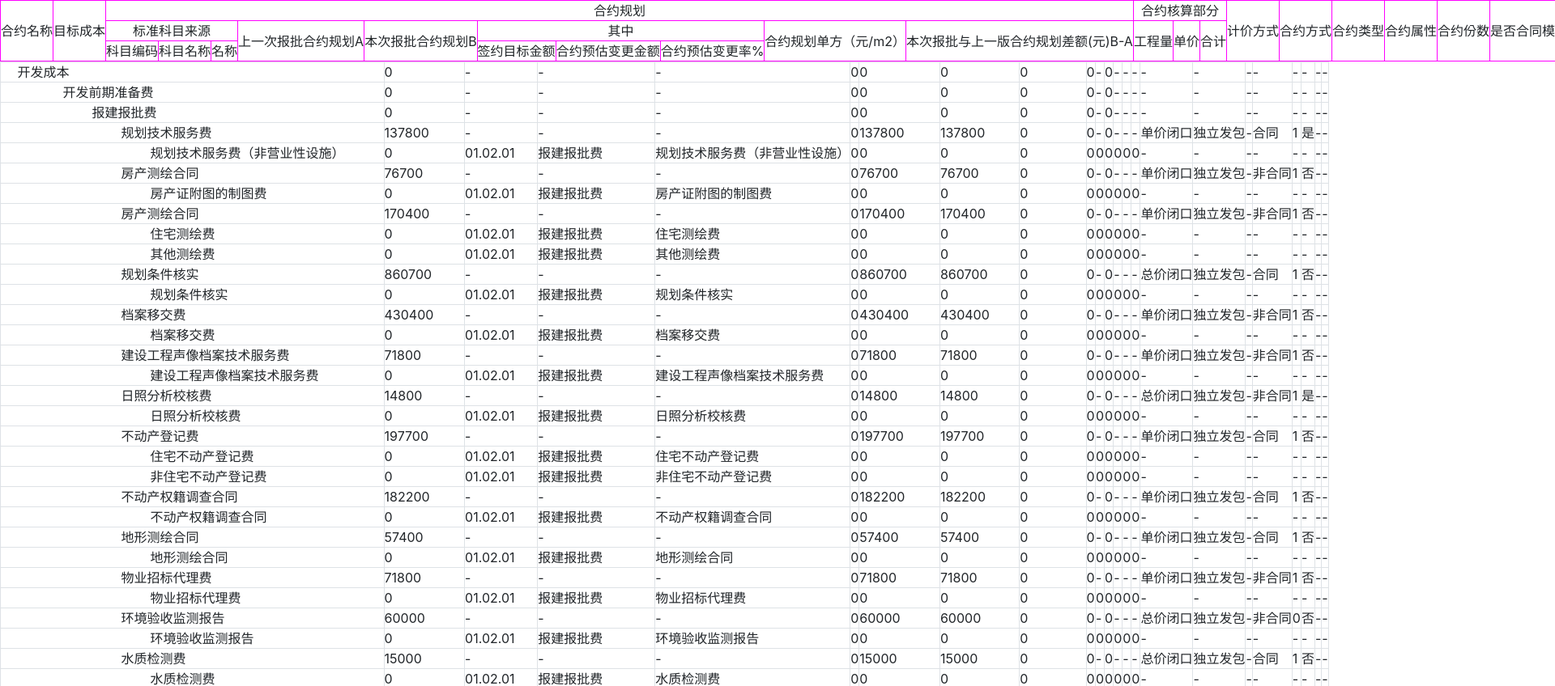
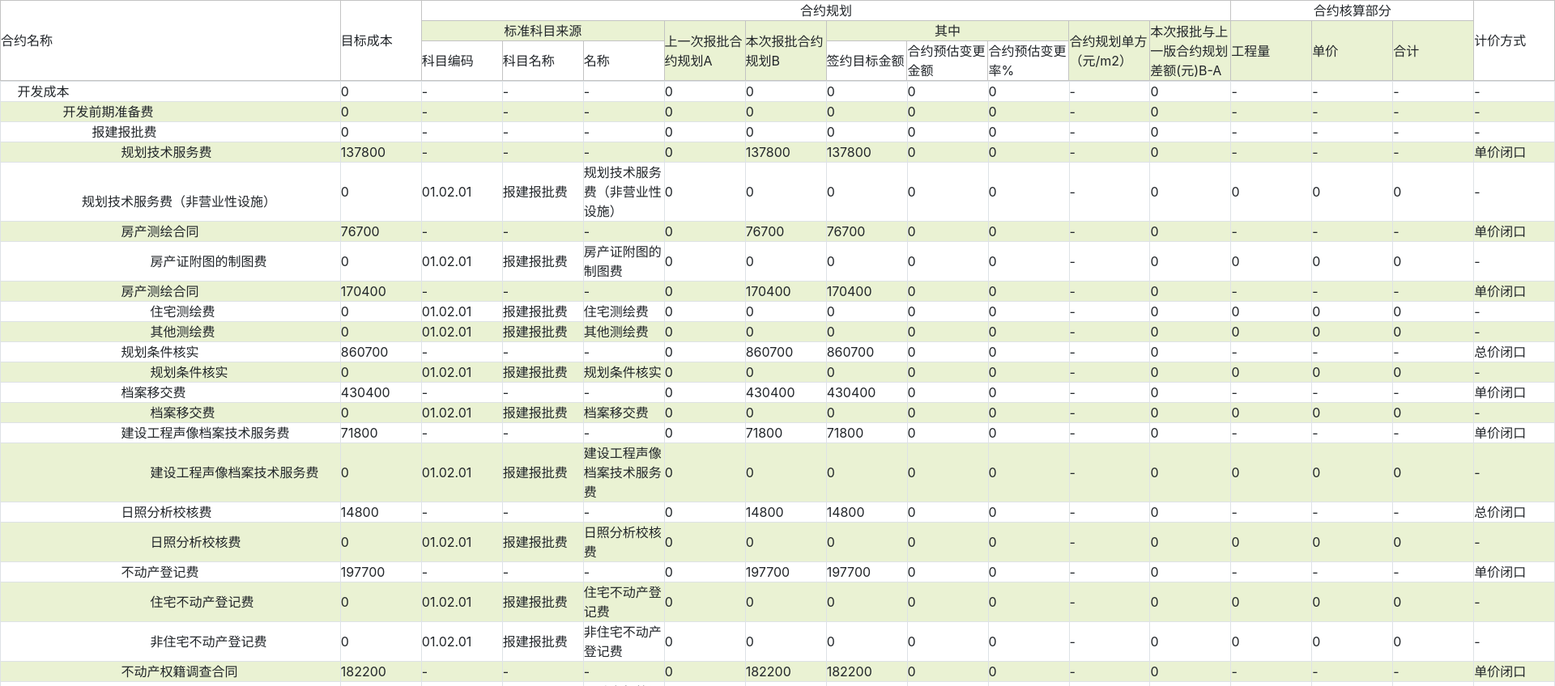
Before and after one commit to dn3908/TreeEditGrid, a plain HTML site: page index_group2.html in a window 1280 px wide. Shown: the top 848 px of the page at 81% size, 1920 px wide, since content can reach past the window. Drawn offline with nearby package versions, Linux system fonts and the light colour scheme.

Commit message:
固定上下两表

```diff
--- a/index_group2.html
+++ b/index_group2.html
@@ -44,29 +44,11 @@
         color: #0AAF88;
     }
 
+    table{border-collapse: collapse;border: 1px solid #9CF;max-width: none!important;}
+table thead td,table.set_border th{font-weight:bold;background-color:White;}
+table tr:nth-child(even){background-color:#EAF2D3;}
+table td,table.border th{border:1px solid #C3C3C3;}
 
-    /*表头单元格(这里将表头单元格的样式设置成了和单元格一样,实际中可以改变)*/
-    table tr th {
-        border: 1px solid #FF00FF;
-        overflow: hidden;
-        /*超出长度的内容不显示*/
-        word-wrap: break-word; /*内容将在边界内换行,这里显示省略号,所以不需要了 */
-        /* word-break: break-all; */
-        /*字内断开*/
-        text-overflow: ellipsis;
-        /*当对象内文本溢出时显示省略标记（…），省略标记插入的位置是最后一个字符*/
-        white-space: nowrap;
-    }
-
-    /*单元格样式*/
-    table tr td {
-        border: 1px solid #FF00FF;
-        overflow: hidden;
-         word-wrap: break-word; /*内容将在边界内换行,这里显示省略号,所以不需要了 */
-        /* word-break: break-all; */
-        text-overflow: ellipsis;
-        white-space: nowrap;
-    }
 
 </style>
 
@@ -89,7 +71,7 @@
                 <th rowspan="3">合约名称</th>
                 <th rowspan="3">目标成本</th>
                 <th colspan="10" align="center">合约规划</th>
-                <th colspan="3" align="center">合约核算部分</th>
+                <th colspan="3"  align="center">合约核算部分</th>
                 <th rowspan="3">计价方式</th>
                 <th rowspan="3">合约方式</th>
                 <th rowspan="3">合约类型</th>
@@ -150,37 +132,52 @@
             expandAll: true,  //是否全部展开
             columns: [{
                 field: 'name',
-                width: 300
+                width: 420
             }, {
-                field: 'planAmountTotal'
+                field: 'planAmountTotal',
+                width: 100
             }, {
-                field: 'standardTitleCode'
+                field: 'standardTitleCode',
+                width: 100
             }, {
-                field: 'standardTitleName'
+                field: 'standardTitleName',
+                width: 100
             }, {
-                field: 'subjectName'
+                field: 'subjectName',
+                width: 100
             }, {
-                field: 'beforePlanAmountTotal'
+                field: 'beforePlanAmountTotal',
+                width: 100
             }, {
-                field: 'planAmountTotal'
+                field: 'planAmountTotal',
+                width: 100
             }, {
-                field: 'fixContractAmountTotal'
+                field: 'fixContractAmountTotal',
+                width: 100
             }, {
-                field: 'fixChangeAmountTotal'
+                field: 'fixChangeAmountTotal',
+                width: 100
             }, {
-                field: 'fixChangeScale'
+                field: 'fixChangeScale',
+                width: 100
             }, {
-                field: 'priceValue'
+                field: 'prziceValue',
+                width: 100
             }, {
-                field: 'diffPlanAmountTotal'
+                field: 'diffPlanAmountTotal',
+                width: 100
             }, {
-                field: 'quantityOfWorkValue'
+                field: 'quantityOfWorkValue',
+                width: 100
             }, {
-                field: 'priceValue'
+                field: 'priceValue',
+                width: 100
             }, {
-                field: 'priceValue'
+                field: 'priceValue',
+                width: 100
             }, {
                 field: 'pricingMode',
+                width: 100,
                 formatter: function (value, row, index) {
                     if (value === 0)
                         return "总价闭口";
@@ -191,6 +188,7 @@
                 }
             }, {
                 field: 'contractMode',
+                width: 100,
                 formatter: function (value, row, index) {
                     if (value === 0)
                         return "总包";
@@ -201,6 +199,7 @@
                 }
             }, {
                 field: 'contractType',
+                width: 100,
                 formatter: function (value, row, index) {
                     if (value === 0)
                         return "报建类";
@@ -213,6 +212,7 @@
                 }
             }, {
                 field: 'contractAttribute',
+                width: 100,
                 formatter: function (value, row, index) {
                     if (value === 0)
                         return "合同";
@@ -220,9 +220,11 @@
                         return "非合同";
                 }
             }, {
-                field: 'agreementNumber'
+                field: 'agreementNumber',
+                width: 100
             }, {
                 field: 'isAgreementTemplate',
+                width: 100,
                 formatter: function (value, row, index) {
                     if (value === 0)
                         return "是";
@@ -230,9 +232,12 @@
                         return "否";
                 }
             }, {
-                field: 'remark'
+                field: 'remark',
+                width: 100
+
             }, {
-                field: 'remark'
+                field: 'remark',
+                width: 100
             }]
         });
 
```
Also changed, not shown: index_group.html (+22 -9 lines), js/jquery.treegrid.extension.js.
